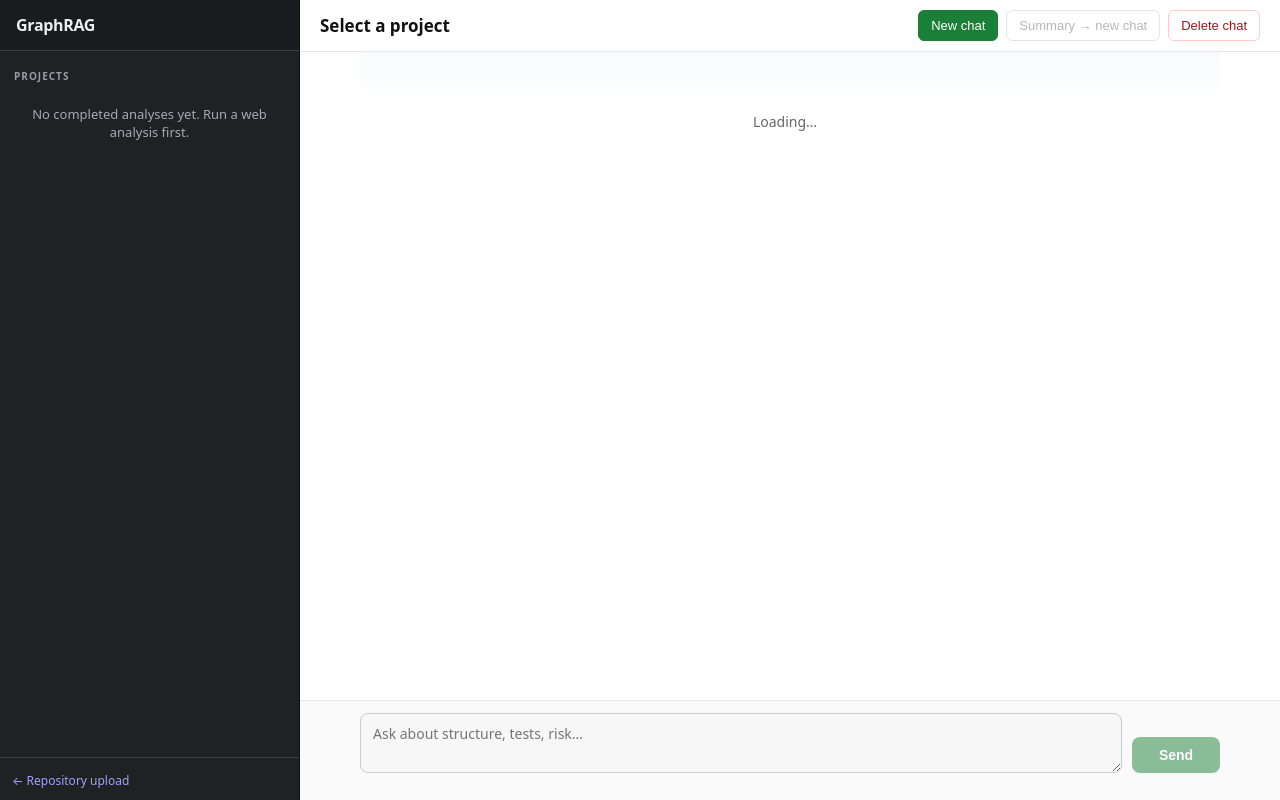
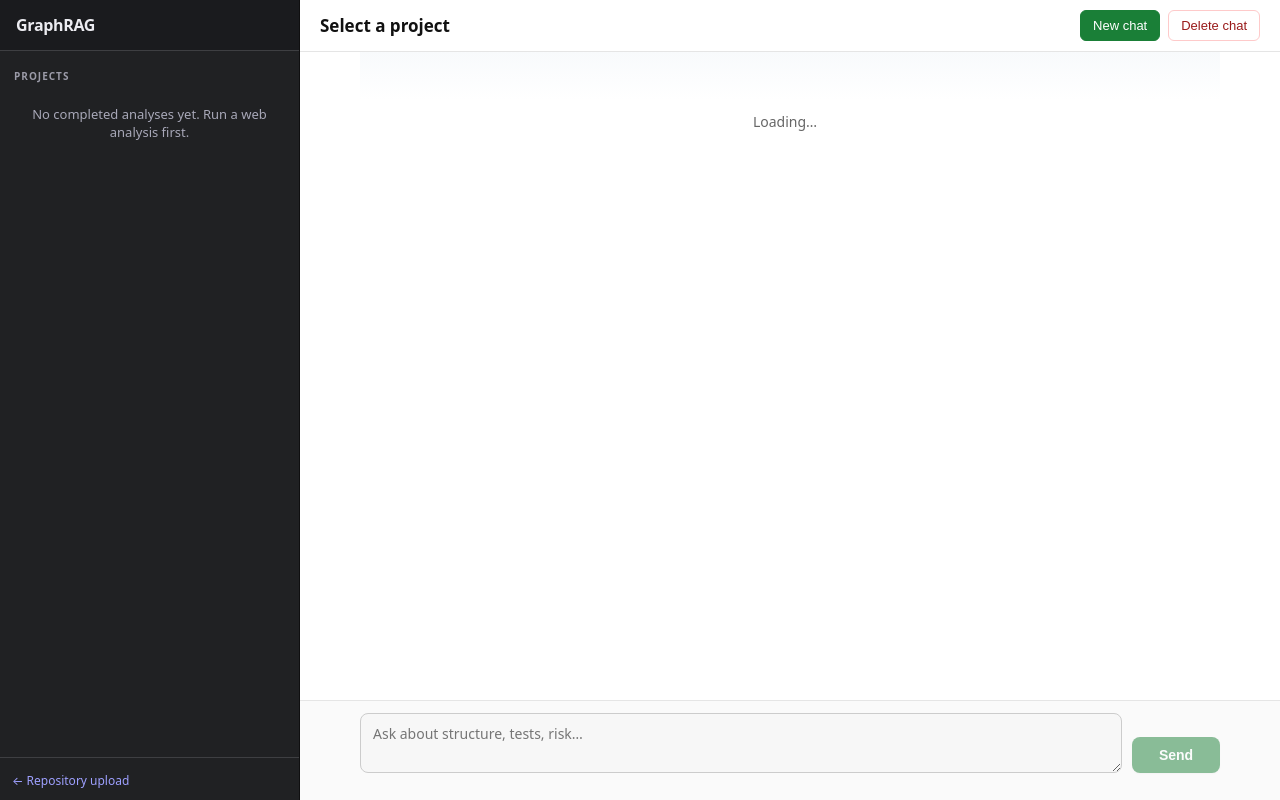
Before and after one commit to 02deno/GraphRAG-based-Software-Repository-Quality-Analysis, a Flask app: page /graphrag/workspace in a window 1280 px wide. Run offline with Flask 3, Linux system fonts and the light colour scheme; data that the repository does not hold is empty; some libraries are stand-ins or nearby versions.

Commit message:
fix(web): use English strings in GraphRAG workspace UI

```diff
--- a/src/graphrag/chat_service.py
+++ b/src/graphrag/chat_service.py
@@ -383,7 +383,7 @@
             Dict with ``ok`` (bool), optional ``reply``, diagnostics, ``approx_input_chars``,
             ``context_warn`` (``none`` | ``approaching`` | ``critical``), and when enabled via
             ``GRAPHRAG_CHAT_AUTO_SUMMARY_AT_CHARS`` (and enough prior turns exist), the boolean
-            ``context_auto_fork`` so the workspace can run **Summary → new chat** automatically.
+            ``context_auto_fork`` so the workspace can trigger an automatic session fork (same as ``POST …/sessions/fork``).
         """
         if self._llm is None:
             return {
--- a/templates/graphrag_workspace.html
+++ b/templates/graphrag_workspace.html
@@ -425,7 +425,6 @@
             <h1 id="chat-title">Select a project</h1>
             <div class="topbar-actions">
                 <button type="button" class="btn btn-primary" id="btn-new-session" disabled>New chat</button>
-                <button type="button" class="btn" id="btn-fork-summary" disabled>Summary → new chat</button>
                 <button type="button" class="btn btn-danger" id="btn-delete-session" disabled>Delete chat</button>
             </div>
         </div>
@@ -445,11 +444,11 @@
 </div>
 <div id="delete-chat-modal" class="modal-overlay" aria-hidden="true">
     <div class="modal-panel" role="dialog" aria-modal="true" aria-labelledby="delete-chat-modal-title">
-        <h2 id="delete-chat-modal-title">Sohbeti sil</h2>
-        <p>Bu sohbet kalıcı olarak silinir. Bu işlem geri alınamaz.</p>
+        <h2 id="delete-chat-modal-title">Delete chat</h2>
+        <p>This chat will be permanently deleted. This action cannot be undone.</p>
         <div class="modal-actions">
-            <button type="button" class="btn" id="delete-chat-cancel">İptal</button>
-            <button type="button" class="btn btn-danger" id="delete-chat-confirm">Sil</button>
+            <button type="button" class="btn" id="delete-chat-cancel">Cancel</button>
+            <button type="button" class="btn btn-danger" id="delete-chat-confirm">Delete</button>
         </div>
     </div>
 </div>
@@ -554,7 +553,7 @@
         }).then(function (res) {
             if (!res.body.ok) {
                 showAppNotice(
-                    res.body.error || 'Otomatik özet sohbeti oluşturulamadı. “Summary → new chat” ile deneyin.',
+                    res.body.error || 'Could not create the automatic summary session. Try starting a new chat or contact your administrator.',
                     22000
                 );
                 return;
@@ -562,7 +561,7 @@
             refreshSessionList();
             selectSession(res.body.session.id);
             showAppNotice(
-                'Bağlam çok büyüdü; özet yeni bir sohbete taşındı. Aşağıdan devam edebilirsiniz.',
+                'Context grew very large; a summary was moved to a new chat. You can continue below.',
                 22000
             );
         });
@@ -813,12 +812,12 @@
         if (level === 'approaching') {
             var d = document.createElement('div');
             d.className = 'warn-banner approaching';
-            d.textContent = 'Context is getting large. Start a new chat soon, or use “Summary → new chat” to continue with a fresh session.';
+            d.textContent = 'Context is getting large. Start a new chat soon, or rely on automatic summary when configured (GRAPHRAG_CHAT_AUTO_SUMMARY_AT_CHARS).';
             slot.appendChild(d);
         } else if (level === 'critical') {
             var c = document.createElement('div');
             c.className = 'warn-banner critical';
-            c.textContent = 'Context is very large — start a new session now to avoid truncation or failures. You can carry a summary into the new chat.';
+            c.textContent = 'Context is very large — start a new session now to avoid truncation or failures. Use New chat, or enable GRAPHRAG_CHAT_AUTO_SUMMARY_AT_CHARS for automatic summary carryover.';
             slot.appendChild(c);
         }
     }
@@ -898,7 +897,7 @@
         chev.setAttribute('aria-hidden', 'true');
         chev.textContent = '>';
         sum.appendChild(chev);
-        var sumLabel = d.enabled ? (' Kaynak parçaları (' + (d.chunks_used != null ? d.chunks_used : 0) + ')') : ' Kaynak bağlamı';
+        var sumLabel = d.enabled ? (' Source snippets (' + (d.chunks_used != null ? d.chunks_used : 0) + ')') : ' Source context';
         sum.appendChild(document.createTextNode(sumLabel));
         det.appendChild(sum);
         var bodyEl = document.createElement('div');
@@ -910,8 +909,8 @@
             var cap = d.top_rank_cap != null ? d.top_rank_cap : '?';
             var bud = d.max_chars_budget != null ? d.max_chars_budget : '?';
             meta.textContent =
-                'Parçalar sorguya göre skorlanır; en fazla ' + cap + ' aday arasından, toplam ~' + bud +
-                ' karaktere kadar metin modele gider (tüm repo değil). İndeksteki aday sayısı: ' + cs + '.';
+                'Chunks are scored against the query; from up to ' + cap + ' candidates, roughly up to ~' + bud +
+                ' characters of text are sent to the model (not the whole repo). Candidates in index: ' + cs + '.';
             bodyEl.appendChild(meta);
             var ol = document.createElement('ol');
             d.included_chunks.forEach(function (ch) {
@@ -921,10 +920,10 @@
                 parts2.push('#' + (ch.rank != null ? ch.rank : ''));
                 if (ch.path) parts2.push(ch.path);
                 if (ch.start_line != null && ch.end_line != null) {
-                    parts2.push('sat. ' + ch.start_line + '–' + ch.end_line);
+                    parts2.push('lines ' + ch.start_line + '–' + ch.end_line);
                 }
-                if (typeof ch.score === 'number') parts2.push('skor ' + ch.score);
-                if (ch.truncated) parts2.push('kısaltıldı');
+                if (typeof ch.score === 'number') parts2.push('score ' + ch.score);
+                if (ch.truncated) parts2.push('truncated');
                 li.textContent = parts2.join(' · ');
                 ol.appendChild(li);
             });
@@ -933,11 +932,11 @@
             var p = document.createElement('p');
             p.className = 'source-diag-muted';
             if (d.reason) {
-                p.textContent = 'Kaynak kullanılamadı: ' + d.reason;
+                p.textContent = 'Source unavailable: ' + d.reason;
             } else if (d.enabled) {
-                p.textContent = 'Bu tur için kaynak parçası seçilmedi (bütçe veya boş indeks).';
+                p.textContent = 'No source snippets were selected for this turn (budget or empty index).';
             } else {
-                p.textContent = 'Kaynak bağlamı kapalı veya kullanılamıyor.';
+                p.textContent = 'Source context is disabled or unavailable.';
             }
             bodyEl.appendChild(p);
         }
@@ -974,7 +973,7 @@
                 var inner = document.createElement('div');
                 inner.className = 'inner stream-reply-inner markdown-body';
                 inner.setAttribute('aria-live', 'polite');
-                inner.innerHTML = '<span class="typing-dots" aria-label="Yazılıyor"><span>.</span><span>.</span><span>.</span></span>';
+                inner.innerHTML = '<span class="typing-dots" aria-label="Typing"><span>.</span><span>.</span><span>.</span></span>';
                 wrap.appendChild(inner);
                 block.appendChild(wrap);
                 var det = document.createElement('details');
@@ -985,7 +984,7 @@
                 chev.setAttribute('aria-hidden', 'true');
                 chev.textContent = '>';
                 sum.appendChild(chev);
-                sum.appendChild(document.createTextNode(' Adımlar'));
+                sum.appendChild(document.createTextNode(' Steps'));
                 var pre = document.createElement('pre');
                 pre.className = 'assistant-steps-pre stream-steps-pre';
                 pre.textContent = '';
@@ -1017,7 +1016,6 @@
     function updateChrome() {
         var hasRun = !!state.runDir;
         el('btn-new-session').disabled = !hasRun;
-        el('btn-fork-summary').disabled = !hasRun || !state.sessionId;
         el('btn-delete-session').disabled = !hasRun || !state.sessionId;
         el('input').disabled = !hasRun || !state.sessionId;
         el('btn-send').disabled = !hasRun || !state.sessionId;
@@ -1088,22 +1086,6 @@
         }).then(function (res) {
             if (!res.body.ok) {
                 showAppNotice(res.body.error || 'Failed');
-                return;
-            }
-            refreshSessionList();
-            selectSession(res.body.session.id);
-        });
-    }
-
-    function forkSummary() {
-        if (!state.runDir || !state.sessionId) return;
-        api('/' + encodeURIComponent(state.runDir) + '/sessions/fork', {
-            method: 'POST',
-            headers: { 'Content-Type': 'application/json' },
-            body: JSON.stringify({ from_session_id: state.sessionId, title: 'Continued chat' })
-        }).then(function (res) {
-            if (!res.body.ok) {
-                showAppNotice(res.body.error || 'Fork failed');
                 return;
             }
             refreshSessionList();
@@ -1224,7 +1206,6 @@
     })();
 
     el('btn-new-session').onclick = newSession;
-    el('btn-fork-summary').onclick = forkSummary;
     el('btn-delete-session').onclick = openDeleteChatModal;
     el('btn-send').onclick = send;
     el('input').addEventListener('keydown', function (e) {
```
Also changed, not shown: docs/GRAPHRAG_CHAT_ROADMAP.md (added, +23 -0 lines), docs/PROJECT_STRUCTURE.md (+3 -2 lines), README.md, 1 other file.
